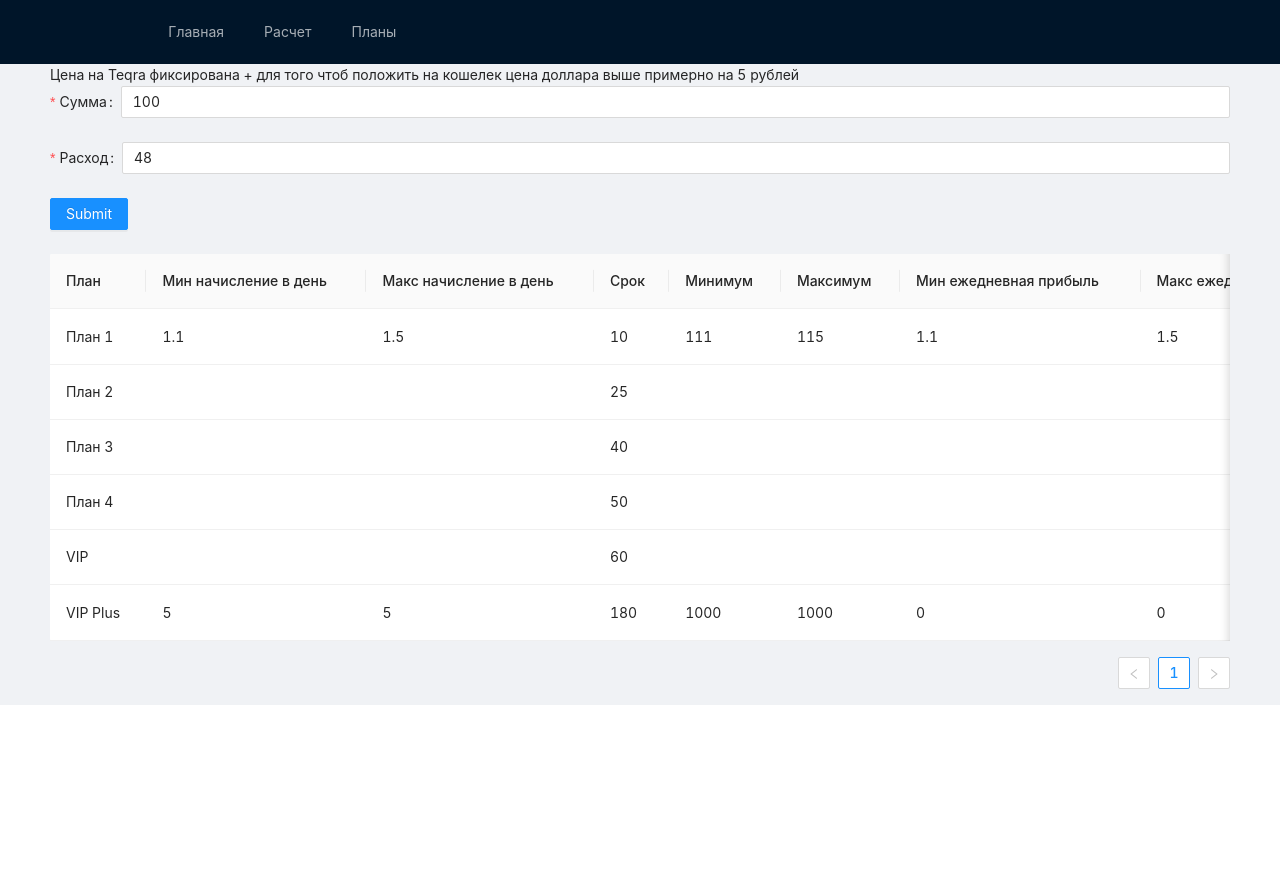
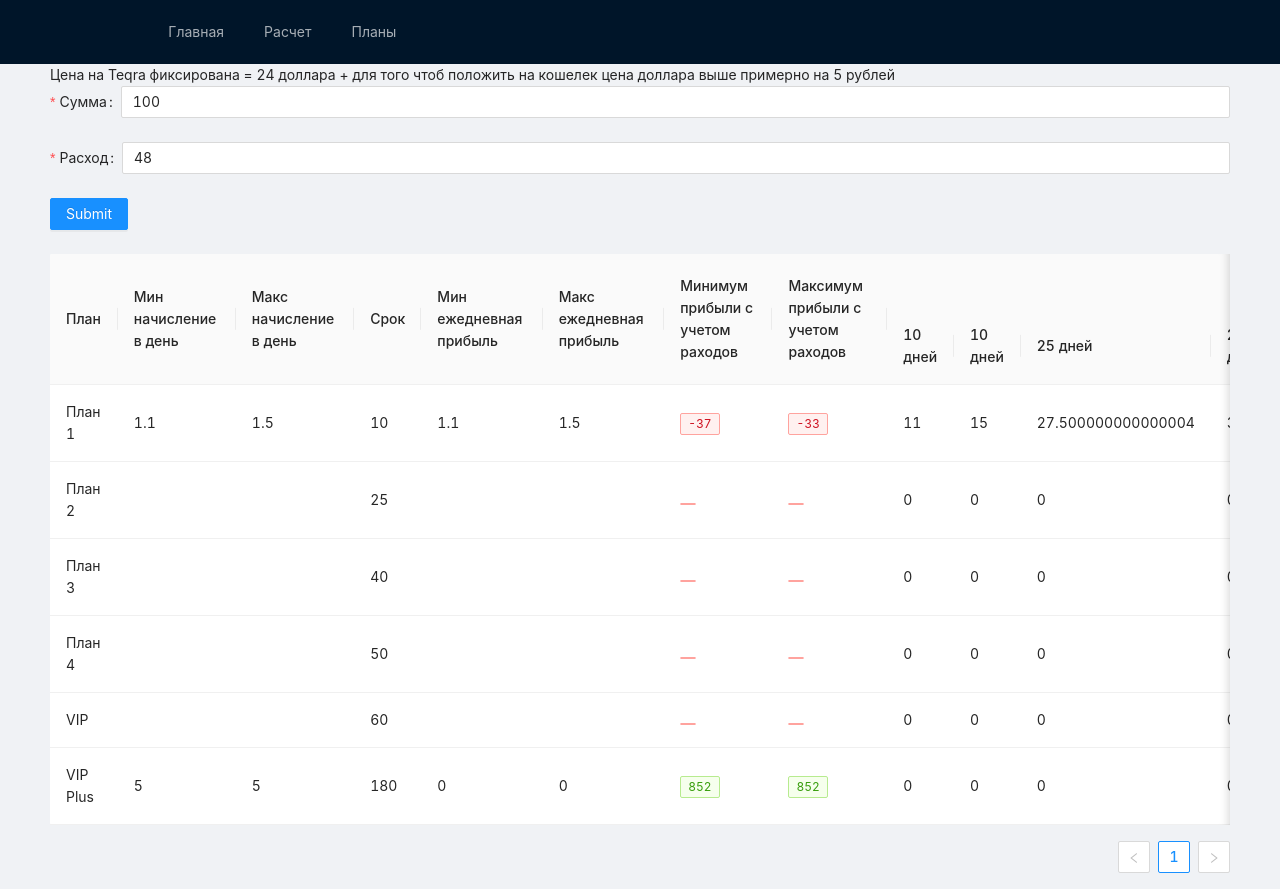
Before and after one commit to Solbon13/teqra, a React (Create React App) app: page /payment in a window 1280 px wide. Before the commit the page ends 800 px from the top, so only its background shows below. Built offline with nearby package versions, Linux system fonts and the light colour scheme.

Commit message:
deploy daily

```diff
--- a/src/components/PaymentTable/PaymentTable.jsx
+++ b/src/components/PaymentTable/PaymentTable.jsx
@@ -2,6 +2,7 @@ import React from 'react'
 
 import { Table, Tag, Space } from 'antd';
 import { connect } from 'react-redux';
+import ColumnGroup from 'antd/lib/table/ColumnGroup';
 
 const { Column } = Table;
 
@@ -25,40 +26,104 @@ const PaymentTable = (props) => {
     // ];
 
     const data = props.plan.map(item => {
+        const minCoin = props.coin > item.minInvestments
+        const minPercentageDaily = props.coin * item.minAccruals / 100
+        const maxPercentageDaily = props.coin * item.maxAccruals / 100
+        const dailyOutput = item.dailyWithdrawal === 'Да'
         return {
             key: item.plan,
             plan: item.plan,
             minPlanAccruals:
-                props.coin > item.minInvestments && props.coin * item.minAccruals / 100,
+                minCoin && minPercentageDaily,
             maxPlanAccruals:
-                props.coin > item.minInvestments && props.coin * item.maxAccruals / 100,
+                minCoin && maxPercentageDaily,
             termPlan: item.term,
-            min:
-                props.coin > item.minInvestments
-                && (item.term * (props.coin * item.minAccruals / 100)
-                    + (item.output === 'Да' && props.coin)),
-            max:
-                props.coin > item.minInvestments
-                && (item.term * (props.coin * item.maxAccruals / 100)
-                    + (item.output === 'Да' && props.coin)),
+            // min:
+            //     minCoin
+            //     && (item.term * (minPercentageDaily)
+            //         + (item.output === 'Да' && props.coin)),
+            // max:
+            //     minCoin
+            //     && (item.term * (maxPercentageDaily)
+            //         + (item.output === 'Да' && props.coin)),
             minDailyProfit:
-                props.coin > item.minInvestments
-                && (item.dailyWithdrawal === 'Да'
-                    ? item.minInvestments && props.coin * item.minAccruals / 100
+                minCoin
+                && (dailyOutput
+                    ? item.minInvestments && minPercentageDaily
                     : 0),
             maxDailyProfit:
-                props.coin > item.minInvestments
-                && (item.dailyWithdrawal === 'Да'
-                    ? item.minInvestments && props.coin * item.maxAccruals / 100
+                minCoin
+                && (dailyOutput
+                    ? item.minInvestments && maxPercentageDaily
                     : 0),
             minСonsumption:
-                props.coin > item.minInvestments
-                && (item.term * (props.coin * item.minAccruals / 100)
+                minCoin
+                && (item.term * (minPercentageDaily)
                     + (item.output === 'Да' && props.coin) - props.сonsumption) - props.coin,
             maxСonsumption:
-                props.coin > item.minInvestments
-                && (item.term * (props.coin * item.maxAccruals / 100)
+                minCoin
+                && (item.term * (maxPercentageDaily)
                     + (item.output === 'Да' && props.coin) - props.сonsumption) - props.coin,
+            minDay10:
+                minCoin
+                && dailyOutput
+                ? (minPercentageDaily) * 10
+                : 0,
+            maxDay10:
+                minCoin
+                && dailyOutput
+                ? (maxPercentageDaily) * 10
+                : 0,
+            minDay25:
+                minCoin
+                && dailyOutput
+                ? (minPercentageDaily) * 25
+                : 0,
+            maxDay25:
+                minCoin
+                && dailyOutput
+                ? (maxPercentageDaily) * 25
+                : 0,
+            minDay40:
+                minCoin
+                && dailyOutput
+                ? (minPercentageDaily) * 40
+                : 0,
+            maxDay40:
+                minCoin
+                && dailyOutput
+                ? (maxPercentageDaily) * 40
+                : 0,
+            minDay50:
+                minCoin
+                && dailyOutput
+                ? (minPercentageDaily) * 50
+                : 0,
+            maxDay50:
+                minCoin
+                && dailyOutput
+                ? (maxPercentageDaily) * 50
+                : 0,
+            minDay60:
+                minCoin
+                && dailyOutput
+                ? (minPercentageDaily) * 60
+                : 0,
+            maxDay60:
+                minCoin
+                && dailyOutput
+                ? (maxPercentageDaily) * 60
+                : 0,
+            minDay180:
+                minCoin
+                && dailyOutput
+                ? (minPercentageDaily) * 180
+                : 0,
+            maxDay180:
+                minCoin
+                && dailyOutput
+                ? (maxPercentageDaily) * 180
+                : 0,
         }
     }
     )
@@ -87,8 +152,6 @@ const PaymentTable = (props) => {
             <Column title="Мин начисление в день" dataIndex="minPlanAccruals" key="minPlanAccruals" />
             <Column title="Макс начисление в день" dataIndex="maxPlanAccruals" key="maxPlanAccruals" />
             <Column title="Срок" dataIndex="termPlan" key="termPlan" />
-            <Column title="Минимум" dataIndex="min" key="min" />
-            <Column title="Максимум" dataIndex="max" key="max" />
             <Column title="Мин ежедневная прибыль" dataIndex="minDailyProfit" key="minDailyProfit" />
             <Column title="Макс ежедневная прибыль" dataIndex="maxDailyProfit" key="maxDailyProfit" />
             <Column
@@ -117,6 +180,20 @@ const PaymentTable = (props) => {
                     );
                 }}
             />
+            <ColumnGroup title="На счете">
+                <Column title="10 дней" dataIndex="minDay10" key="minDay10" />
+                <Column title="10 дней" dataIndex="maxDay10" key="maxDay10" />
+                <Column title="25 дней" dataIndex="minDay25" key="minDay25" />
+                <Column title="25 дней" dataIndex="maxDay25" key="maxDay25" />
+                <Column title="40 дней" dataIndex="minDay40" key="minDay40" />
+                <Column title="40 дней" dataIndex="maxDay40" key="maxDay40" />
+                <Column title="50 дней" dataIndex="minDay50" key="minDay50" />
+                <Column title="50 дней" dataIndex="maxDay50" key="maxDay50" />
+                <Column title="60 дней" dataIndex="minDay60" key="minDay60" />
+                <Column title="60 дней" dataIndex="maxDay60" key="maxDay60" />
+                <Column title="180 дней" dataIndex="minDay180" key="minDay180" />
+                <Column title="180 дней" dataIndex="maxDay180" key="maxDay180" />
+            </ColumnGroup>
         </Table>
     )
 }
--- a/src/page/Payment.js
+++ b/src/page/Payment.js
@@ -5,7 +5,7 @@ import PaymentTable from '../components/PaymentTable/PaymentTable'
 const Payment = () => {
     return (
         <div>
-            Цена на Teqra фиксирована + для того чтоб положить на кошелек цена доллара выше примерно на 5 рублей
+            Цена на Teqra фиксирована = 24 доллара + для того чтоб положить на кошелек цена доллара выше примерно на 5 рублей
             <PaymentForm/>
             <PaymentTable/>
         </div>
```
Lines whose indentation alone changed are shown as unchanged.
